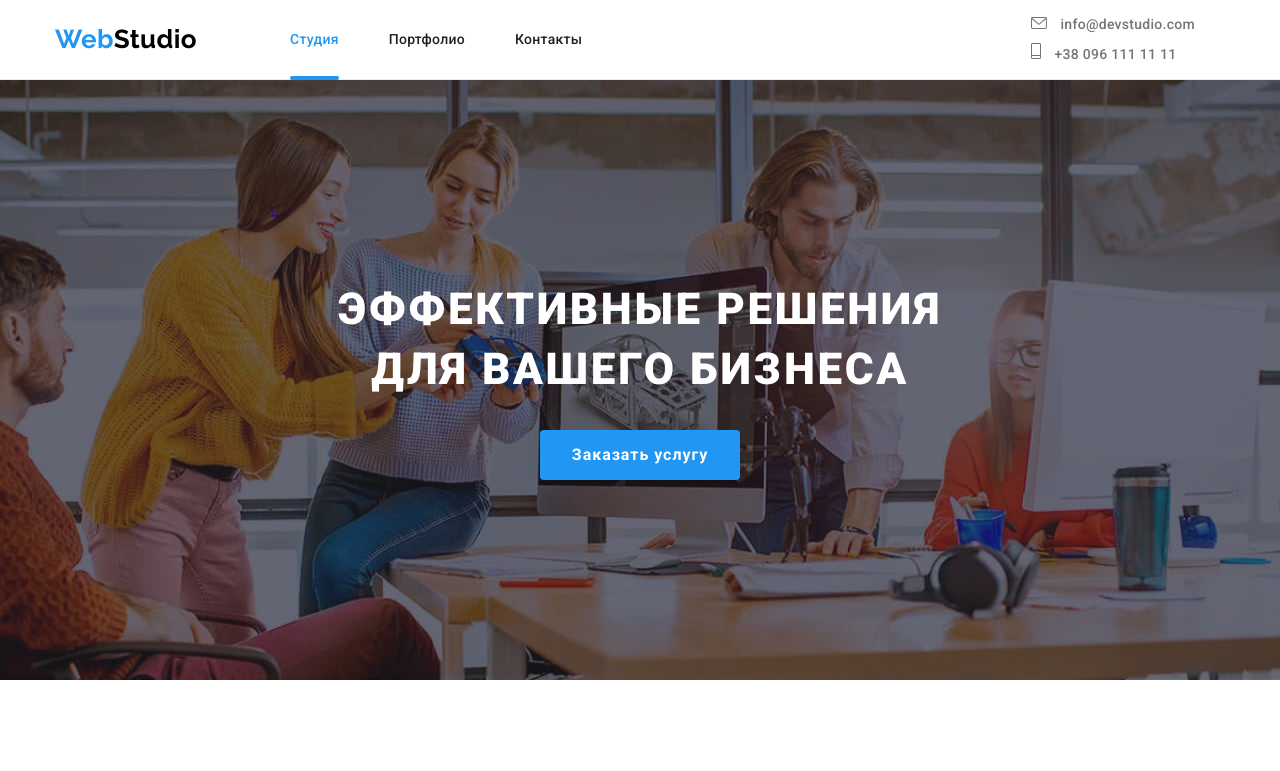
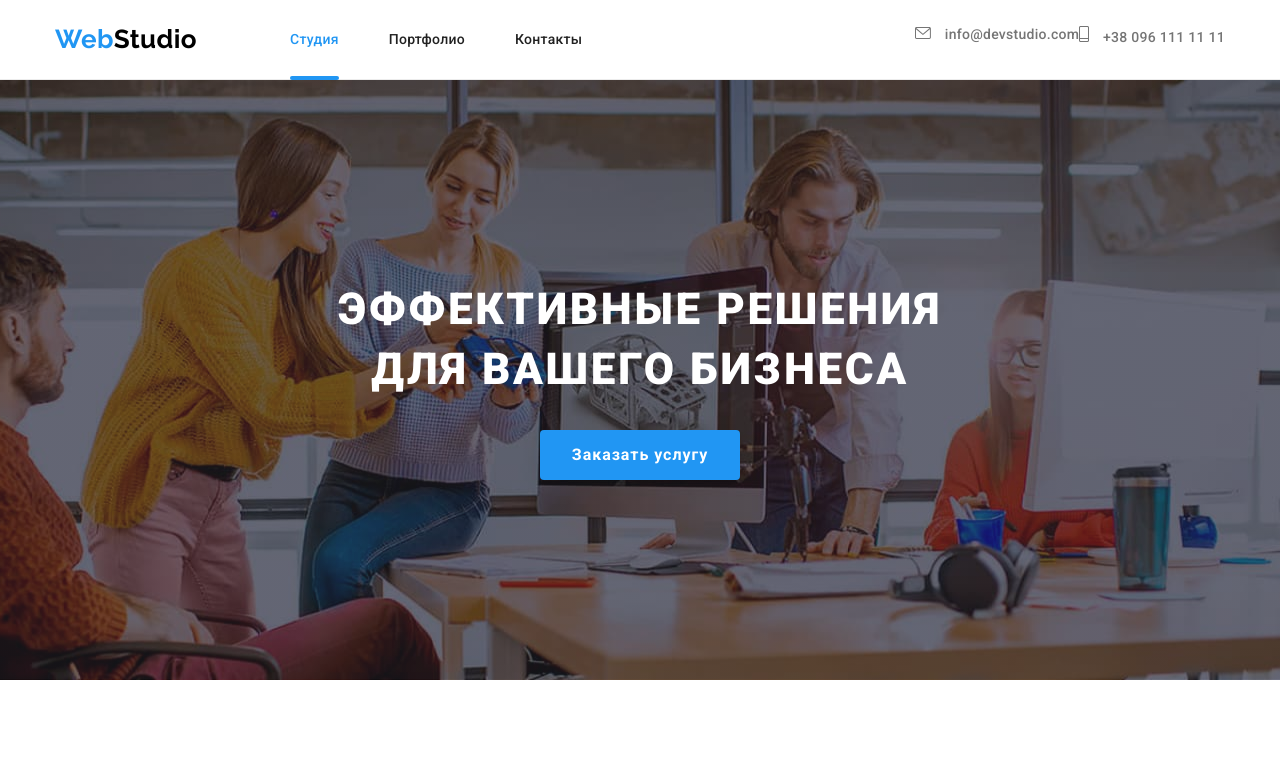
Before and after one commit to EkaterynaMentus/webstudio, a plain HTML site: page index.html in a window 1280 px wide. Shown: the top 771 px of the page. Drawn offline with nearby package versions, Linux system fonts and the light colour scheme.

Commit message:
fixes header adaptive

```diff
--- a/sass/layout/_header.scss
+++ b/sass/layout/_header.scss
@@ -19,28 +19,31 @@
   }
 }
 .header-list,
-.header-connect,
 .header-container {
   @extend %flex-items;
 }
+
 .header-connect {
   @media screen and (min-width: 768px) {
     margin-left: auto;
     flex-direction: column;
     align-items: flex-start;
   }
-  // @media screen and (min-width: 1200px) {
-  //   margin-left: auto;
-  //   display: flex;
-  //   align-items: center;
-  // }
+  @media screen and (min-width: 1200px) {
+    margin-left: auto;
+    flex-direction: row;
+    display: flex;
+  }
 
   @media screen and (max-width: 768px) {
     display: none;
   }
 }
+
 .header-connect__item:not(:last-child) {
-  margin-right: 30px;
+  @media screen and (max-width: 768px) {
+    margin-right: 30px;
+  }
   @media screen and (min-width: 768px) {
     margin-bottom: 10px;
   }
```
Also changed, not shown: css/main.css, css/main.min.css, 2 other files.
